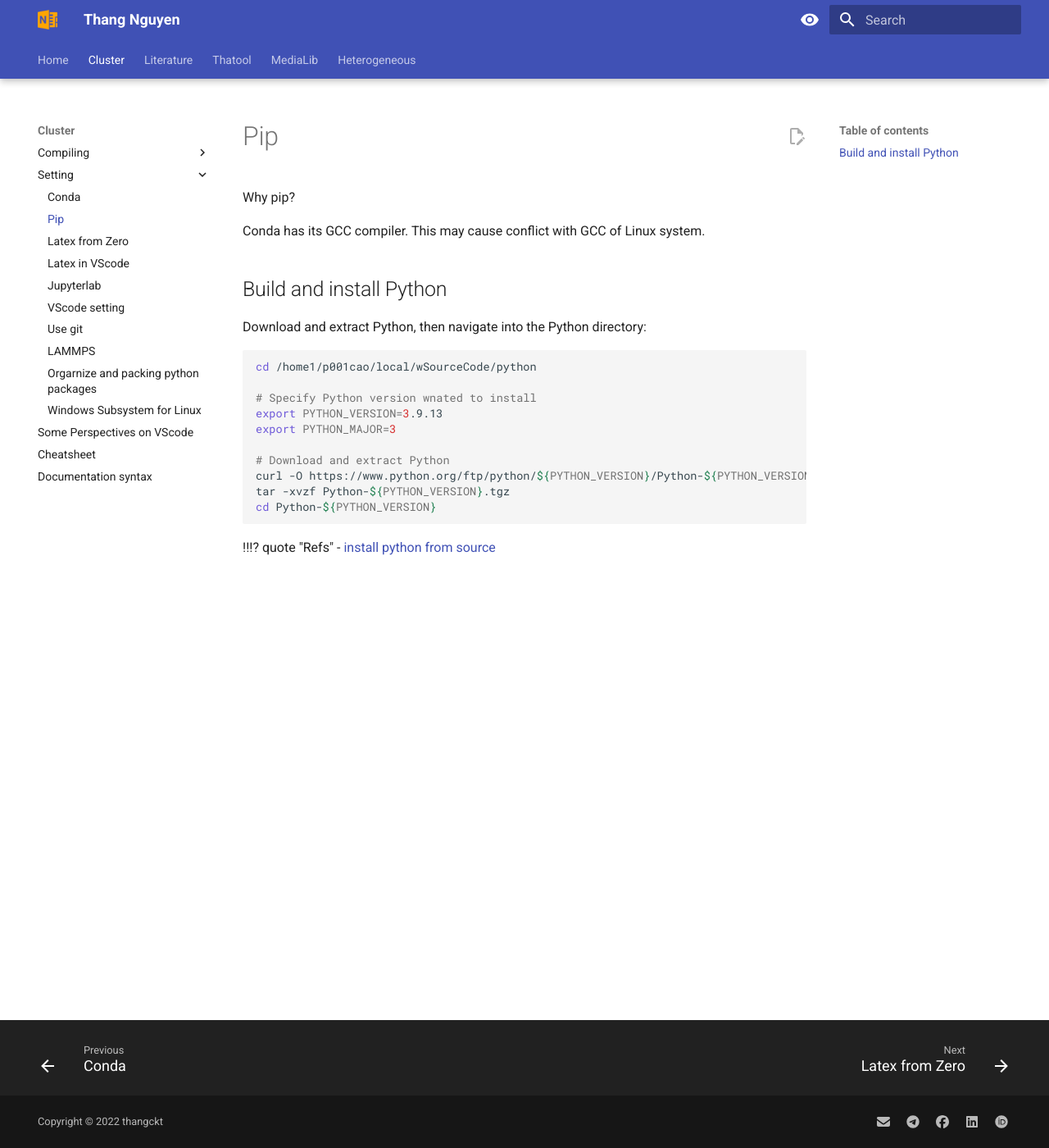
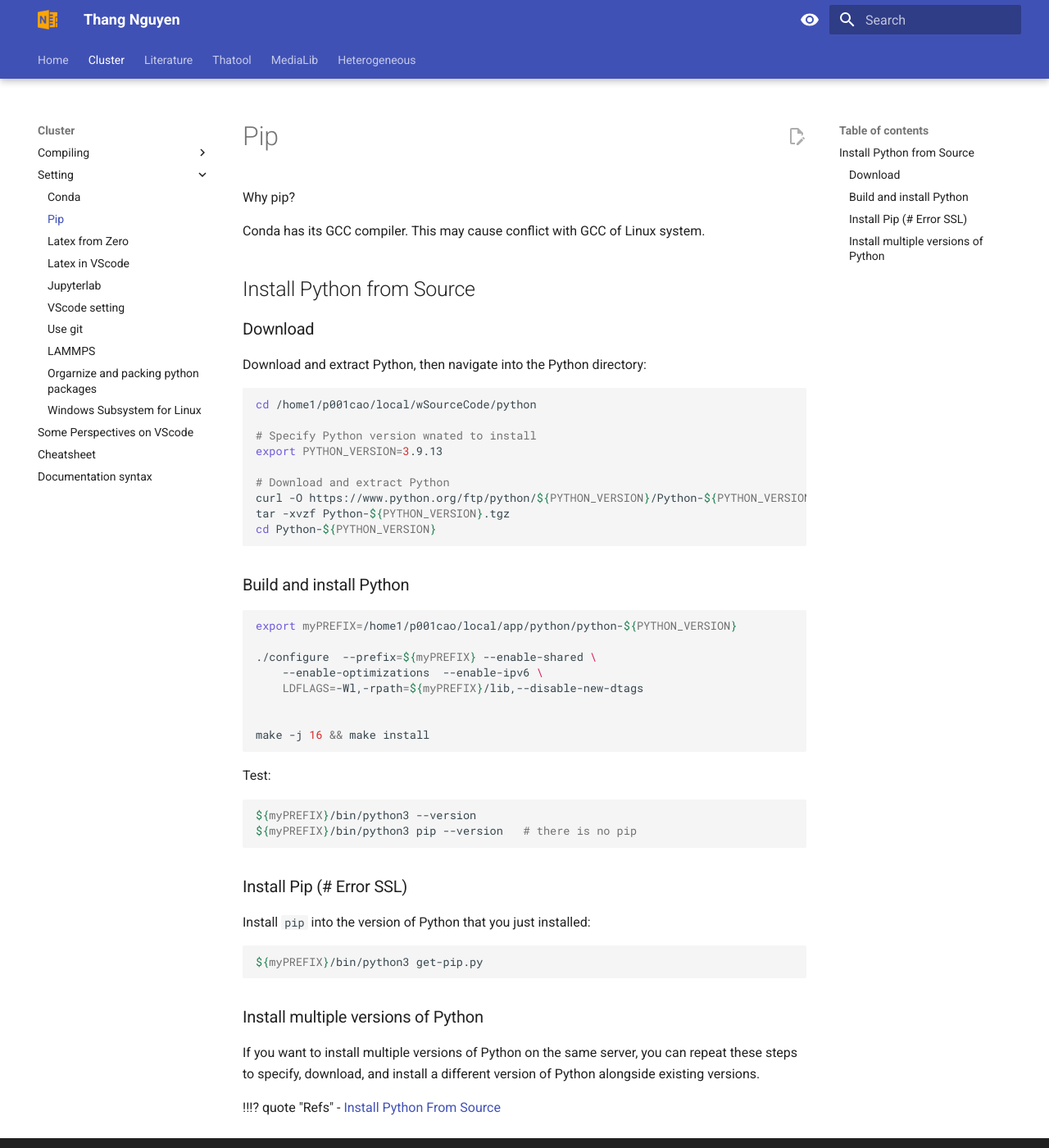
Before and after one commit to thangckt/thangckt.github.io, an MkDocs documentation site: the page built from docs/cluster/AppSetting/Pip.md, in a window 1280 px wide and 1400 px high. Shown: the whole window at 82% size. Built offline with MkDocs 1.6.1 and Material for MkDocs 9.7.7, drawn with Linux system fonts in a browser that asks for light colours; the version menu is left out.

Commit message:
Update Pip.md

````diff
--- a/docs/cluster/AppSetting/Pip.md
+++ b/docs/cluster/AppSetting/Pip.md
@@ -4,7 +4,9 @@ Why pip?
 
 Conda has its GCC compiler. This may cause conflict with GCC of Linux system.
 
-## Build and install Python
+## Install Python from Source
+
+### Download
 
 Download and extract Python, then navigate into the Python directory:
 
@@ -13,14 +15,44 @@ cd /home1/p001cao/local/wSourceCode/python
 
 # Specify Python version wnated to install
 export PYTHON_VERSION=3.9.13
-export PYTHON_MAJOR=3
 
 # Download and extract Python
 curl -O https://www.python.org/ftp/python/${PYTHON_VERSION}/Python-${PYTHON_VERSION}.tgz
 tar -xvzf Python-${PYTHON_VERSION}.tgz
 cd Python-${PYTHON_VERSION}
-
 ```
 
+### Build and install Python
+
+```sh
+export myPREFIX=/home1/p001cao/local/app/python/python-${PYTHON_VERSION}
+
+./configure  --prefix=${myPREFIX} --enable-shared \
+    --enable-optimizations  --enable-ipv6 \
+    LDFLAGS=-Wl,-rpath=${myPREFIX}/lib,--disable-new-dtags
+
+
+make -j 16 && make install
+```
+
+Test:
+
+```sh
+${myPREFIX}/bin/python3 --version
+${myPREFIX}/bin/python3 pip --version   # there is no pip
+```
+
+### Install Pip  (# Error SSL)
+
+Install `pip` into the version of Python that you just installed:
+
+```sh
+${myPREFIX}/bin/python3 get-pip.py
+```
+
+### Install multiple versions of Python
+
+If you want to install multiple versions of Python on the same server, you can repeat these steps to specify, download, and install a different version of Python alongside existing versions.
+
 !!!? quote "Refs"
-    - [install python from source](https://docs.posit.co/resources/install-python-source/)
+    - [Install Python From Source](https://docs.posit.co/resources/install-python-source/)
````
